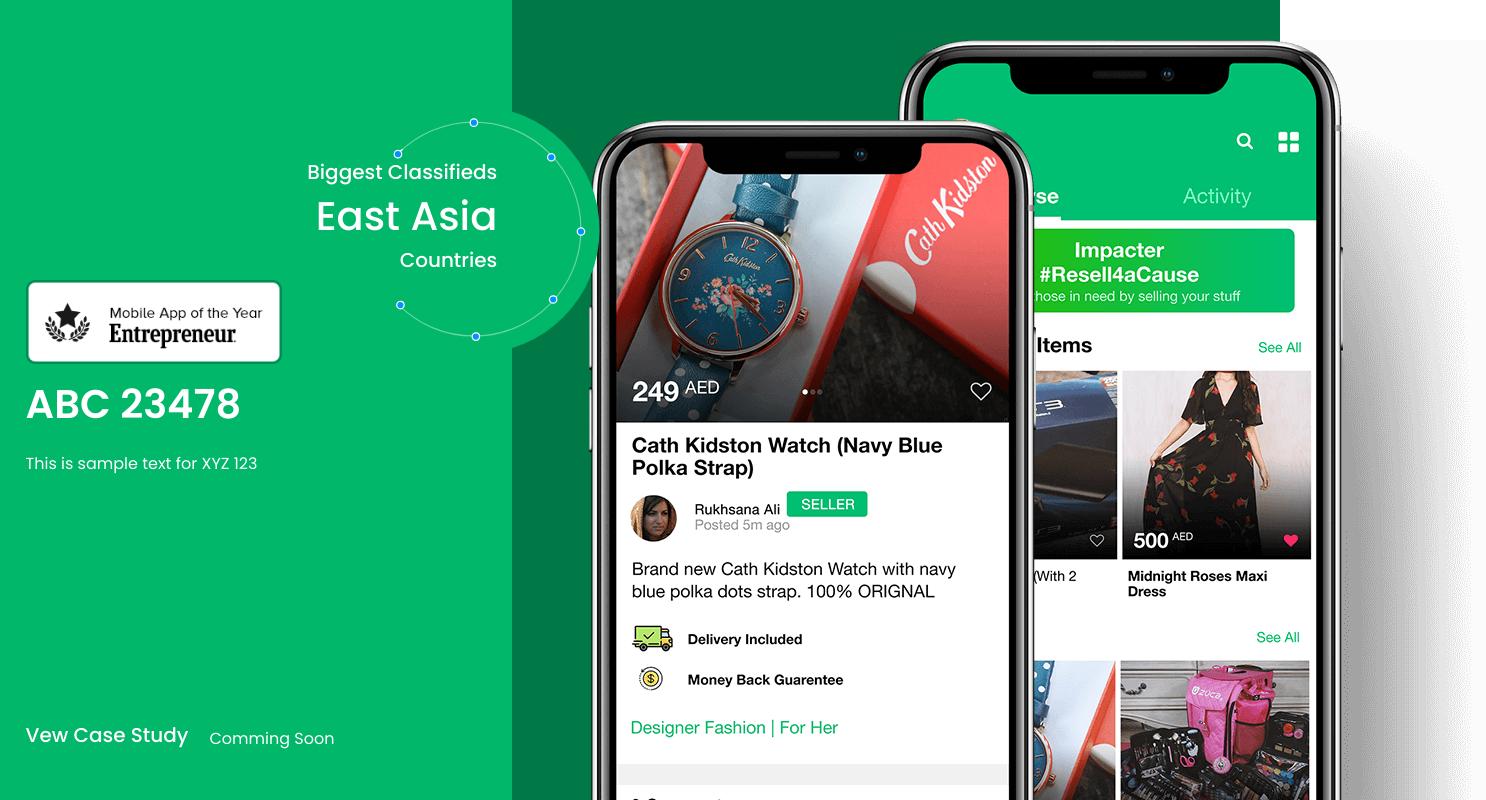
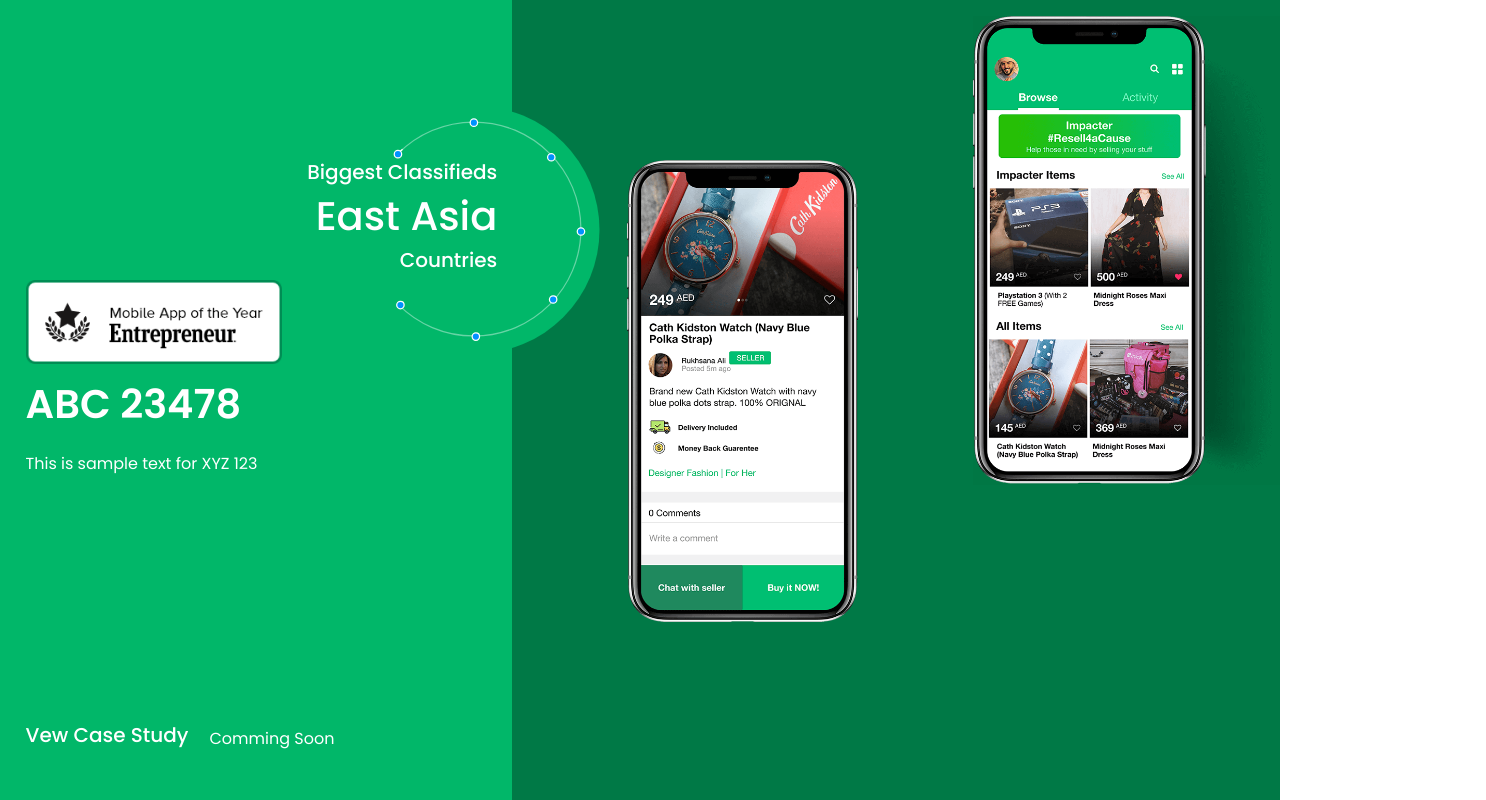
Before and after one commit to mrkamin/Responsiveness-javascript--advanced-, a React (Create React App) app: page /pageseven in a window 1280 px wide. Shown: the top 800 px of the page, 1486 px wide, since content can reach past the window. Built offline with nearby package versions, Linux system fonts and the light colour scheme.

Commit message:
make page seven right side respnsive

```diff
--- a/src/components/PageSeven.js
+++ b/src/components/PageSeven.js
@@ -16,7 +16,7 @@
 
   useLayoutEffect(() => {
     const ctx = gsap.context(() => {
-      gsap.from('sect-seven-left-side-item-three-item-one', {
+      gsap.from('.sect-seven-right-side-image-container', {
         duration: 2,
         y: '-100%',
         ease: 'bounce',
--- a/src/components/css/pageseven.css
+++ b/src/components/css/pageseven.css
@@ -9,7 +9,7 @@
 .sect-seven-left-side-item-one {
   top: 20vh;
   left: 60%;
-  z-index: 100;
+  z-index: 10;
 }
 
 .sect-seven-left-side-item-two {
@@ -23,20 +23,22 @@
 }
 
 .sect-seven-right-side-image-container {
-  position: static !important;
+  overflow: hidden;
+  height: 100vh;
 }
 
 .sect-seven-rigth-side-image1 {
   position: absolute;
-  top: 15vh;
-  left: 10%;
-  z-index: 1000;
+  top: 20vh;
+  left: 15%;
+  width: 30% !important;
 }
 
 .sect-seven-rigth-side-image2 {
   position: absolute;
-  top: 5vh;
-  left: 50%;
+  top: 2vh;
+  left: 60%;
+  width: 40% !important;
 }
 
 @media screen and (max-width: 500px) {
```
